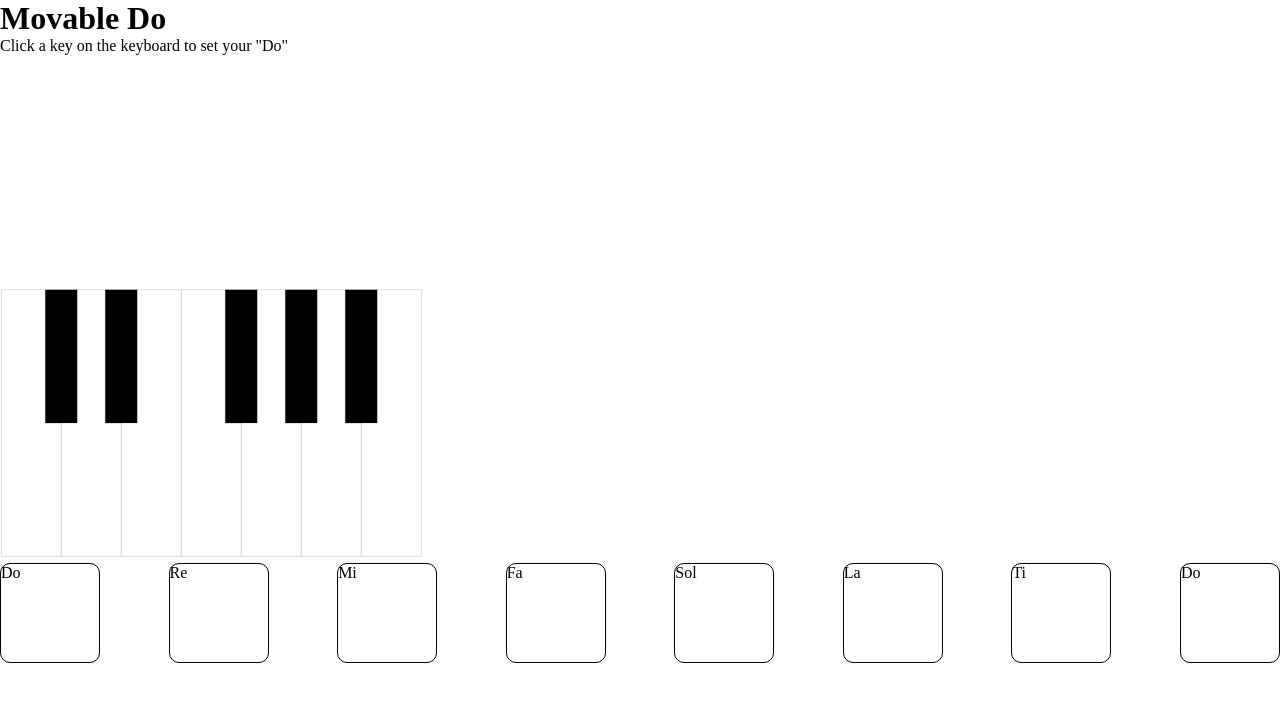
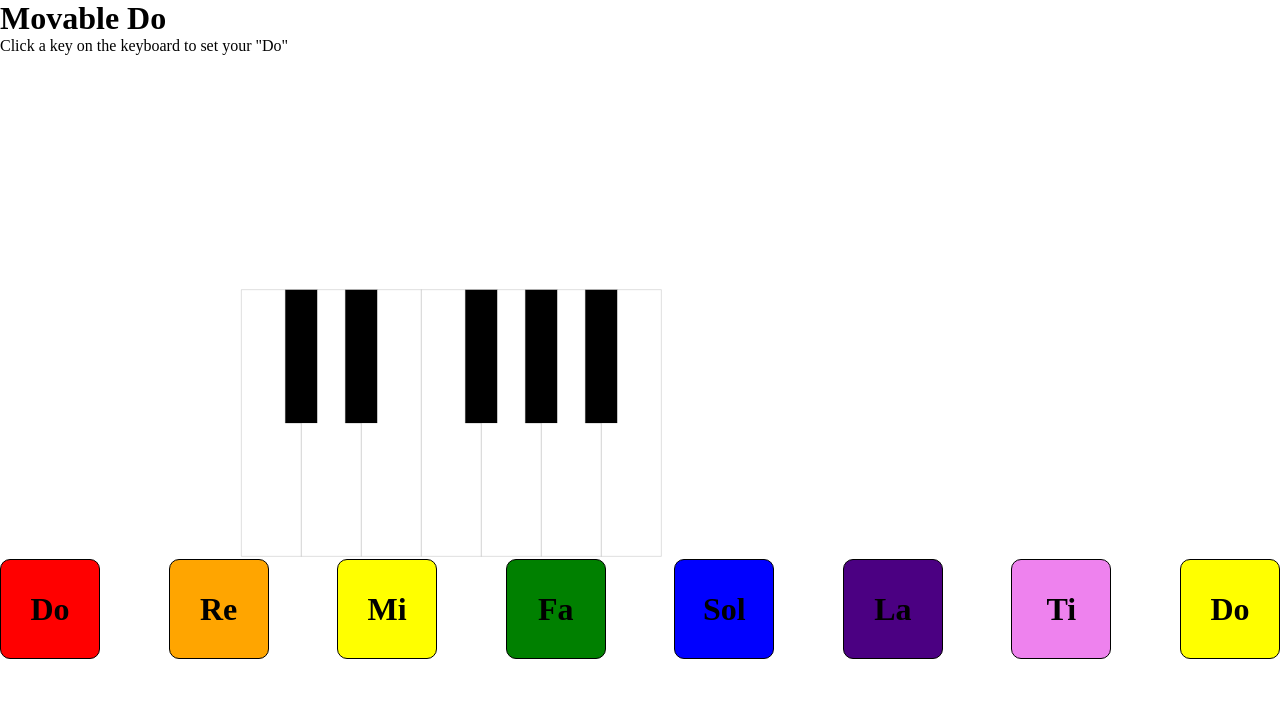
Before and after one commit to natedaniels42/movable-do, a React (Create React App) app: page / in a window 1280 px wide. Shown: the top 702 px of the page. Built offline with nearby package versions, Linux system fonts and the light colour scheme.

Commit message:
Added styling

```diff
--- a/src/App.css
+++ b/src/App.css
@@ -5,7 +5,11 @@
 }
 
 #keyboard {
-  margin: 0 auto;
+  display: flex;
+}
+
+#keyboard > * {
+  margin: auto;
 }
 
 .key {
@@ -34,6 +38,39 @@
   border-radius: 10%;
 }
 
-.syllable > * {
-  justify-content: center;
+.syllable > h2 {
+  margin: auto;
+  font-size: 2rem;
 }
+
+#do {
+  background-color: red;
+}
+
+#re {
+  background-color: orange;
+}
+
+#mi {
+  background-color: yellow;
+}
+
+#fa {
+  background-color: green;
+}
+
+#sol {
+  background-color: blue;
+}
+
+#la {
+  background-color: indigo;
+}
+
+#ti {
+  background-color: violet;
+}
+
+#do2 {
+  background-color: yellow;
+}
--- a/src/components/Solfege.js
+++ b/src/components/Solfege.js
@@ -3,14 +3,14 @@ import '../App.css';
 const Solfege = () => {
     return (
         <div id="solfege-box">
-            <div className="syllable" id="do">Do</div>
-            <div className="syllable" id="re">Re</div>
-            <div className="syllable" id="mi">Mi</div>
-            <div className="syllable" id="fa">Fa</div>
-            <div className="syllable" id="sol">Sol</div>
-            <div className="syllable" id="la">La</div>
-            <div className="syllable" id="ti">Ti</div>
-            <div className="syllable" id="do2">Do</div>
+            <div className="syllable" id="do"><h2>Do</h2></div>
+            <div className="syllable" id="re"><h2>Re</h2></div>
+            <div className="syllable" id="mi"><h2>Mi</h2></div>
+            <div className="syllable" id="fa"><h2>Fa</h2></div>
+            <div className="syllable" id="sol"><h2>Sol</h2></div>
+            <div className="syllable" id="la"><h2>La</h2></div>
+            <div className="syllable" id="ti"><h2>Ti</h2></div>
+            <div className="syllable" id="do2"><h2>Do</h2></div>
         </div>
     )
 }
```
